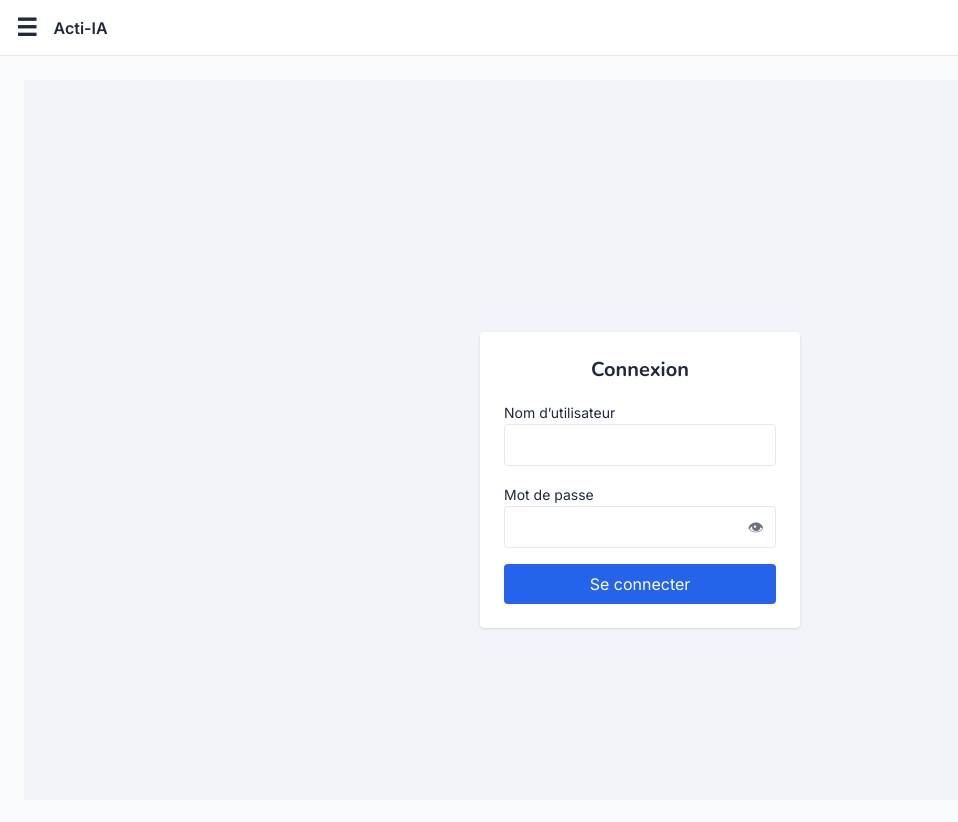
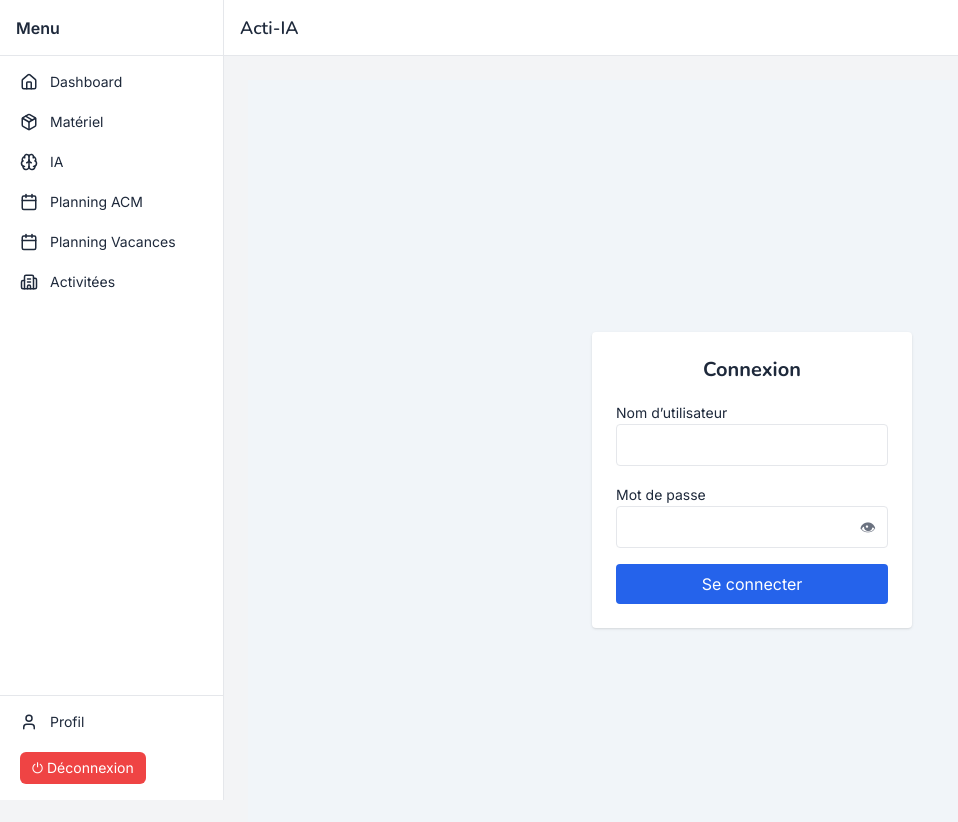
Before and after one commit to batchothomas-jpg/acti-ia, a React (Vite) app in the folder frontend/: page /login in a window 1280 px wide. Shown: the top 822 px of the page, without its empty margins (0-958 px from the left). Before the commit the page ends 800 px from the top, so only its background shows below. Built offline with nearby package versions, Linux system fonts and the light colour scheme; the HTML template or start-up script is replaced by a standard one.

Commit message:
fix: add vite dependency

```diff
--- a/frontend/package.json
+++ b/frontend/package.json
@@ -30,7 +30,7 @@
     "electron-builder": "^26.4.0",
     "postcss": "^8.5.6",
     "tailwindcss": "^3.4.19",
-    "vite": "^5.0.0",
+    "vite": "^5.4.21",
     "wait-on": "^9.0.3"
   },
   "description": "",
--- a/frontend/src/components/layout/Layout.jsx
+++ b/frontend/src/components/layout/Layout.jsx
@@ -1,36 +1,19 @@
 import { useState } from "react";
+import Sidebar from "./Sidebar";
 import Navbar from "./Navbar";
-import Sidebar from "./Sidebar";
-
 
 export default function Layout({ children }) {
   const [isSidebarOpen, setIsSidebarOpen] = useState(false);
 
-  function toggleSidebar() {
-    setIsSidebarOpen(prev => !prev);
-  }
+  return (
+    <div className="min-h-screen flex bg-gray-100">
+      {/* Sidebar */}
+      <Sidebar isOpen={isSidebarOpen} onClose={() => setIsSidebarOpen(false)} />
 
-  function closeSidebar() {
-    setIsSidebarOpen(false);
-  }
-function handleLogout() {
-  setIsSidebarOpen(false);
-}
-
-  return (
-    <div className="w-full h-screen flex flex-col">
-      <Navbar onMenuClick={toggleSidebar} />
-
-      <div className="flex h-[calc(100vh-56px)] relative">
-        {isSidebarOpen && (
-          <Sidebar
-            onClose={closeSidebar}
-            onLogout={handleLogout}
-          />
-        )}
-
-
-        <main className="flex-1 bg-gray-50 p-6 overflow-auto">
+      {/* Main content */}
+      <div className="flex-1 flex flex-col">
+        <Navbar onMenuClick={() => setIsSidebarOpen(true)} />
+        <main className="flex-1 p-4 md:p-6 overflow-y-auto">
           {children}
         </main>
       </div>
--- a/frontend/src/components/layout/Navbar.jsx
+++ b/frontend/src/components/layout/Navbar.jsx
@@ -1,58 +1,16 @@
-import { useNavigate } from "react-router-dom";
+import { Menu } from "lucide-react";
 
 export default function Navbar({ onMenuClick }) {
-  const navigate = useNavigate(); // ✅ OBLIGATOIRE
+  return (
+    <header className="h-14 bg-white border-b flex items-center px-4 gap-3">
+      <button
+        onClick={onMenuClick}
+        className="md:hidden p-2 rounded hover:bg-gray-100"
+      >
+        <Menu size={22} />
+      </button>
 
-  let user = null;
-  try {
-    user = JSON.parse(localStorage.getItem("user"));
-  } catch {
-    user = null;
-  }
-
-  const roleColors = {
-    admin: "bg-red-100 text-red-700",
-    directeur: "bg-blue-100 text-blue-700",
-    animateur: "bg-green-100 text-green-700",
-  };
-
-  return (
-    <header className="h-14 bg-white border-b flex items-center justify-between px-4">
-      {/* GAUCHE */}
-      <div className="flex items-center gap-4">
-        <button
-          onClick={onMenuClick}
-          className="text-2xl font-bold cursor-pointer"
-        >
-          ☰
-        </button>
-
-        <span className="font-semibold text-gray-800">
-          Acti-IA
-        </span>
-      </div>
-
-      {/* DROITE */}
-      {user && (
-        <div className="flex items-center gap-3">
-          <span className="text-sm text-gray-600">
-            {user.username}
-          </span>
-
-          <button
-            onClick={() => navigate("/profil")} // ✅ fonctionne maintenant
-            className="focus:outline-none"
-          >
-            <span
-              className={`text-xs font-semibold px-2 py-1 rounded-full ${
-                roleColors[user.role] || "bg-gray-200 text-gray-700"
-              }`}
-            >
-              {user.role}
-            </span>
-          </button>
-        </div>
-      )}
+      <h1 className="font-semibold text-lg">Acti-IA</h1>
     </header>
   );
 }
--- a/frontend/src/components/layout/Sidebar.jsx
+++ b/frontend/src/components/layout/Sidebar.jsx
@@ -1,52 +1,120 @@
 import { NavLink } from "react-router-dom";
+import {
+  Home,
+  Package,
+  Brain,
+  Calendar,
+  Umbrella,
+  Building2,
+  User,
+  LogOut,
+  Menu,
+  X
+} from "lucide-react";
+import { useState } from "react";
 import LogoutButton from "../auth/LogoutButton";
 
+export default function Sidebar() {
+  const [open, setOpen] = useState(false);
+
   const links = [
-  { label: "Tableau de Bord", to: "/" },
-  { label: "Gestion Utilisateur & Mémoires", to: "/users" },
-  { label: "Matériel", to: "/materiel" },
-  { label: "Planning ACM", to: "/planning-acm" },
-  { label: "Planning Vacances", to: "/planning-vacances" },
-  { label: "Création IA", to: "/ia" },
-  { label: "Activités enregistrées", to: "/activites" },
+    { to: "/", label: "Dashboard", icon: Home },
+    { to: "/materiel", label: "Matériel", icon: Package },
+    { to: "/ia", label: "IA", icon: Brain },
+    { to: "/planning-acm", label: "Planning ACM", icon: Calendar },
+    { to: "/planning-vacances", label: "Planning Vacances", icon: Calendar },
+    { to: "/activites", label: "Activitées", icon: Building2 }
   ];
 
-export default function Sidebar({ onClose, onLogout }) {
   return (
-    <aside className="absolute left-0 top-0 h-full w-56 bg-white border-r shadow z-20 flex flex-col">
-      <div className="flex items-center justify-between p-4 border-b">
+    <>
+      {/* Bouton menu mobile */}
+      <button
+        onClick={() => setOpen(true)}
+        className="fixed top-3 left-3 z-50 md:hidden bg-white p-2 rounded shadow"
+      >
+        <Menu size={22} />
+      </button>
+
+      {/* Overlay mobile */}
+      {open && (
+        <div
+          onClick={() => setOpen(false)}
+          className="fixed inset-0 bg-black/40 z-40 md:hidden"
+        />
+      )}
+
+      <aside
+        className={`
+          fixed md:static z-50
+          top-0 left-0
+          h-screen
+          w-64 md:w-56
+          bg-white border-r
+          flex flex-col
+          transform transition-transform duration-300
+          ${open ? "translate-x-0" : "-translate-x-full md:translate-x-0"}
+        `}
+      >
+        {/* Header */}
+        <div className="h-14 flex items-center justify-between px-4 border-b">
           <span className="font-semibold">Menu</span>
           <button
-          onClick={onClose}
-          className="text-xl hover:bg-gray-100 rounded px-2"
+            onClick={() => setOpen(false)}
+            className="md:hidden"
           >
-          ✕
+            <X />
           </button>
         </div>
 
-      <nav className="flex flex-col gap-1 py-2">
-        {links.map(link => (
+        {/* Navigation */}
+        <nav className="flex-1 p-2 space-y-1 overflow-y-auto">
+          {links.map(({ to, label, icon: Icon }) => (
             <NavLink
-            key={link.to}
-            to={link.to}
-            onClick={onClose}
+              key={to}
+              to={to}
+              onClick={() => setOpen(false)}
               className={({ isActive }) =>
-              `px-4 py-2 mx-2 rounded-md text-sm font-medium ${
+                `
+                flex items-center gap-3 px-3 py-2 rounded-lg
+                text-sm
+                ${
                   isActive
-                  ? "bg-blue-100 text-blue-700"
-                  : "text-gray-700 hover:bg-gray-50"
-              }`
+                    ? "bg-blue-100 text-blue-700 font-medium"
+                    : "hover:bg-gray-100"
+                }
+              `
               }
             >
-            {link.label}
+              <Icon size={18} />
+              <span>{label}</span>
             </NavLink>
           ))}
         </nav>
-          <LogoutButton onLogout={onLogout} />
 
-      <div className="mt-auto p-4 text-xs text-gray-400">
-        v1.0 • Acti-IA
+        {/* Footer */}
+        <div className="p-2 border-t space-y-1">
+          <NavLink
+            to="/profil"
+            onClick={() => setOpen(false)}
+            className="flex items-center gap-3 px-3 py-2 rounded-lg hover:bg-gray-100 text-sm"
+          >
+            <User size={18} />
+            <span>Profil</span>
+          </NavLink>
+
+          <button
+            onClick={() => {
+              localStorage.clear();
+              window.location.href = "/login";
+            }}
+            className="w-full flex items-center gap-3 px-3 py-2 rounded-lg text-sm text-red-600 hover:bg-red-50"
+          >
+
+            <span><LogoutButton size={18} /></span>
+          </button>
         </div>
       </aside>
+    </>
   );
 }
--- a/frontend/src/index.css
+++ b/frontend/src/index.css
@@ -1,6 +1,10 @@
 @tailwind base;
 @tailwind components;
 @tailwind utilities;
+
+html, body, #root {
+  height: 100%;
+}
 
 @keyframes slide-in {
   from {
@@ -63,3 +67,6 @@ h1, h2, h3, .title {
   font-family: 'Nunito', sans-serif;
   font-weight: 700;
 }
+body {
+  overflow-x: hidden;
+}
--- a/frontend/src/pages/Activities.jsx
+++ b/frontend/src/pages/Activities.jsx
@@ -1,4 +1,3 @@
-// src/pages/Activities.jsx
 import { useEffect, useState } from "react";
 import { fetchActivities } from "../services/activityService";
 import ActivityCard from "../components/activities/ActivityCard";
```
Also changed, not shown: frontend/vite.config.js (+3 -4 lines), 1 other file (tests, documents, lock files or other folders). Lines whose indentation alone changed are shown as unchanged.
